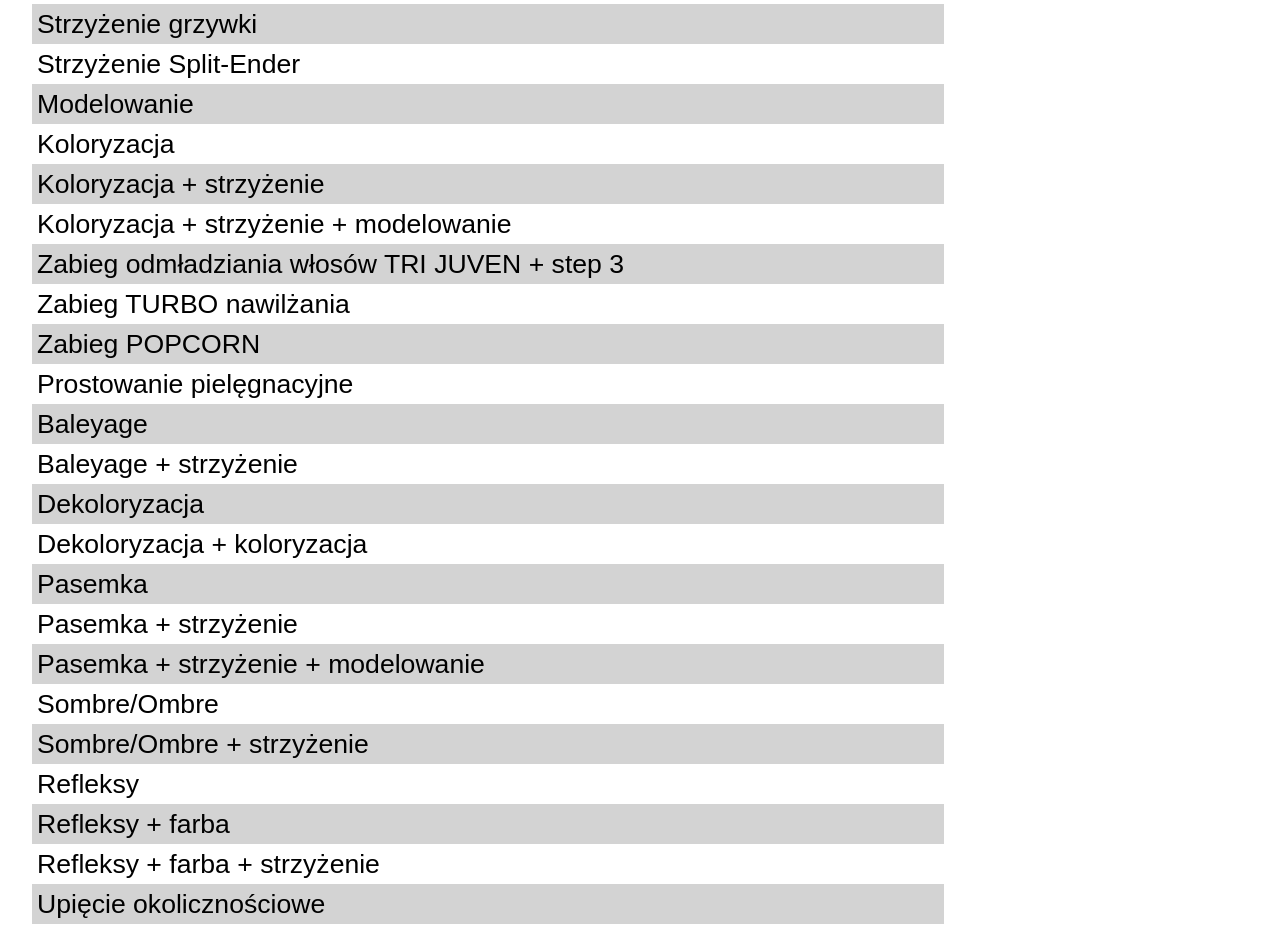
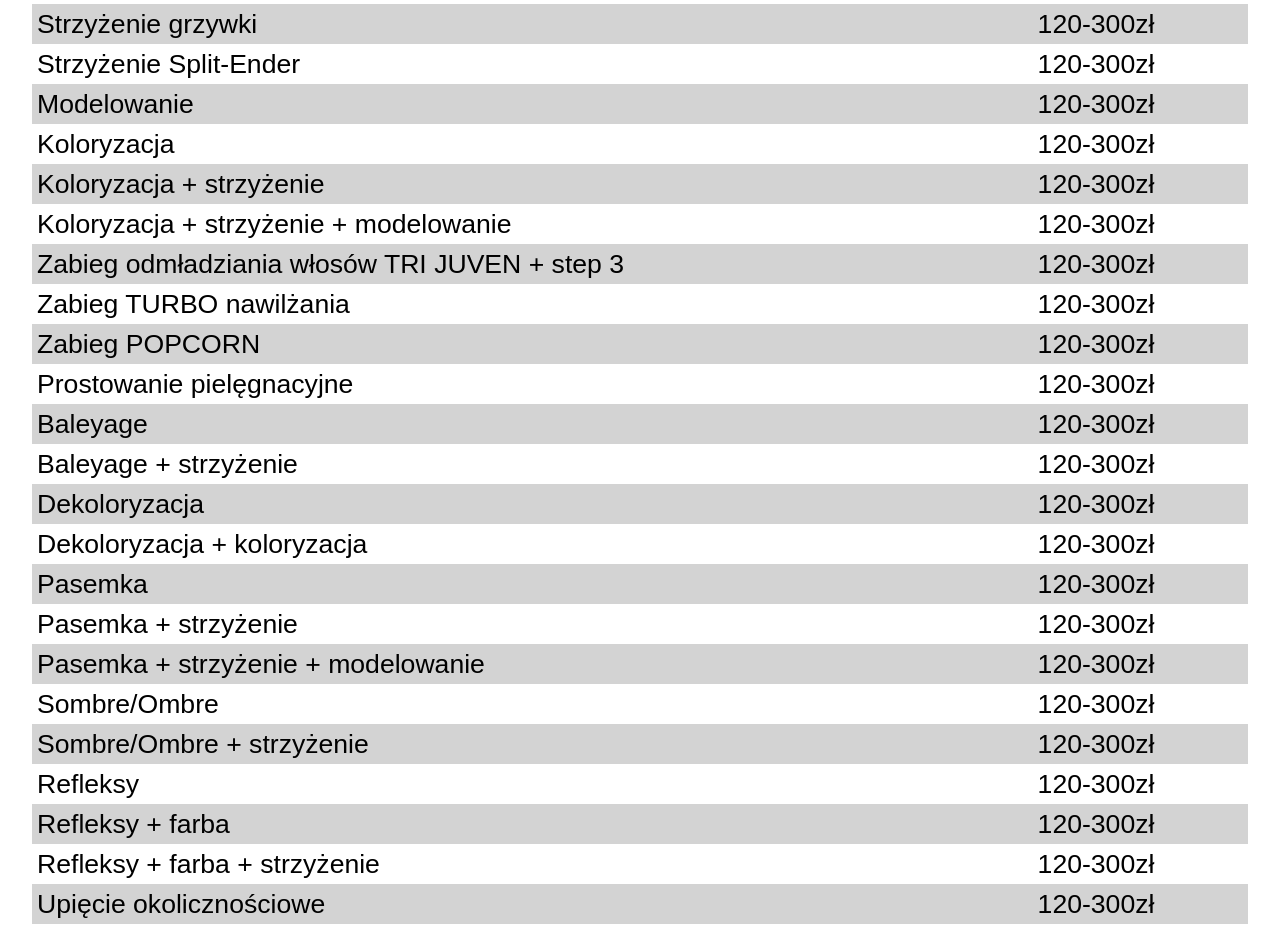
Before and after one commit to Adaxelx/strona-salonu, a React (Create React App) app: page / in a window 1280 px wide. Shown: the part 1011-1943 px from the top of the page. Built offline with nearby package versions, Linux system fonts and the light colour scheme.

Commit message:
add rest of content to offer

```diff
--- a/src/MobileComponents/Offer.js
+++ b/src/MobileComponents/Offer.js
@@ -63,6 +63,31 @@ class Offer extends React.Component{
                     <h2>Cena</h2>
                     <p>120-300zł</p>
                     <p>120-300zł</p>
+                    <p>120-300zł</p>
+                    <p>120-300zł</p>
+                    <p>120-300zł</p>
+                    <p>120-300zł</p>
+                    <p>120-300zł</p>
+                    <p>120-300zł</p>
+                    <p>120-300zł</p>
+                    <p>120-300zł</p>
+                    <p>120-300zł</p>
+                    <p>120-300zł</p>
+                    <p>120-300zł</p>
+                    <p>120-300zł</p>
+                    <p>120-300zł</p>
+                    <p>120-300zł</p>
+                    <p>120-300zł</p>
+                    <p>120-300zł</p>
+                    <p>120-300zł</p>
+                    <p>120-300zł</p>
+                    <p>120-300zł</p>
+                    <p>120-300zł</p>
+                    <p>120-300zł</p>
+                    <p>120-300zł</p>
+                    <p>120-300zł</p>
+                    <p>120-300zł</p>
+                    <p>120-300zł</p>
                 </div>
             </section>
         </main>
--- a/src/Styles/StartStyles/_offer.sass
+++ b/src/Styles/StartStyles/_offer.sass
@@ -32,7 +32,7 @@
             text-align: center
             display: grid
             grid-template-columns: 100%
-            grid-template-rows: repeat(10,40px)
+            grid-template-rows: repeat(28,40px)
             & p
                 justify-content: center
                 &:nth-of-type(odd)
```
